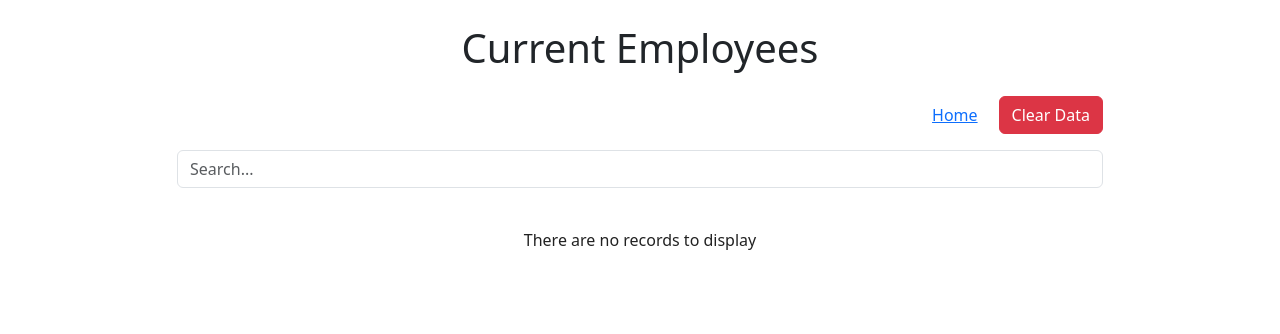
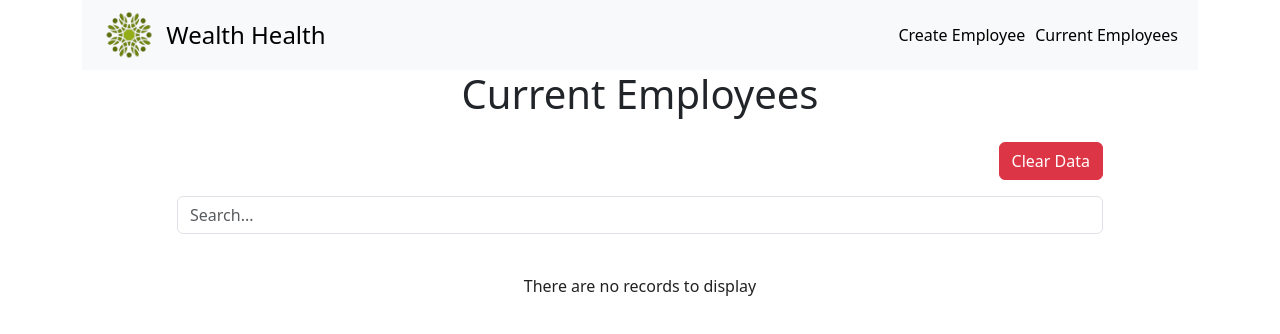
Before and after one commit to Ekkylibre/Wealth_Health, a React (Vite) app: page /ListEmployeePage in a window 1280 px wide. Shown: the top 334 px of the page. Built offline with nearby package versions, Linux system fonts and the light colour scheme.

Commit message:
🚧  Components > NavBar > Rework

```diff
--- /dev/null
+++ b/src/components/NavBar.jsx
@@ -0,0 +1,75 @@
+import { Link } from 'react-router-dom';
+import styled from 'styled-components';
+
+const NavBar = () => {
+  return (
+    <StyledNav>
+      <Container>
+        <Brand to="/">
+          <Logo src="./public/Logo.png" alt="Logo" />
+          <Title>Wealth Health</Title>
+        </Brand>
+
+        <StyledUl>
+          <StyledLi>
+            <Link to="/" className="nav-link">Create Employee</Link>
+          </StyledLi>
+          <StyledLi>
+            <Link to="/ListEmployeePage" className="nav-link">Current Employees</Link>
+          </StyledLi>
+        </StyledUl>
+      </Container>
+    </StyledNav>
+  );
+}
+
+export default NavBar;
+
+
+const StyledNav = styled.nav`
+  background-color: #f8f9fa;
+`;
+
+const Container = styled.div`
+  display: flex;
+  justify-content: space-between;
+  align-items: center;
+  padding: 10px 20px;
+`;
+
+const Logo = styled.img`
+  max-height: 50px;
+`;
+
+const Brand = styled(Link)`
+  display: flex;
+  align-items: center;
+  text-decoration: none;
+  color: #000;
+`;
+
+const Title = styled.span`
+  font-size: 1.5rem;
+  margin-left: 10px;
+`;
+
+const StyledUl = styled.ul`
+  display: flex;
+  list-style-type: none;
+  margin: 0;
+  padding: 0;
+`;
+
+const StyledLi = styled.li`
+  margin-left: 10px;
+
+  .nav-link {
+    text-decoration: none;
+    color: #000;
+    position: relative;
+
+    &:hover {
+      text-decoration: underline;
+    }
+  }
+`;
--- a/src/pages/CreateEmployeePage.jsx
+++ b/src/pages/CreateEmployeePage.jsx
@@ -1,19 +1,11 @@
 import { useState } from 'react';
-import { Link } from 'react-router-dom';
 import 'bootstrap/dist/css/bootstrap.min.css';
 import styled from 'styled-components';
 import DateInput from '../components/DateInput';
 import DropdownMenu from '../components/DropdownMenu';
 import { departments } from '../assets/data/departments';
 import { states } from '../assets/data/states';
-
-const StyledForm = styled.form`
-  /* Ajoute ici tes styles spécifiques au formulaire si nécessaire */
-`;
-
-const StyledFormGroup = styled.div`
-  margin-bottom: 1rem;
-`;
+import NavBar from '../components/NavBar';
 
 function CreateEmployeePage() {
   const [newEmployee, setNewEmployee] = useState({
@@ -60,11 +52,11 @@ function CreateEmployeePage() {
   };
 
   return (
-    <div className="container py-4">
+    <div className="container">
+      <NavBar />
       <h1 className="mb-4 text-center">HRnet</h1>
       <div className="row justify-content-center">
         <div className="col-md-8">
-          <Link to="/ListEmployeePage" className="d-block mb-3 text-center">View Current Employees</Link>
           <div className="card">
             <div className="card-body">
               <h2 className="card-title mb-4">Create Employee</h2>
@@ -133,16 +125,38 @@ function CreateEmployeePage() {
                   </div>
                 </div>
                 <div className="text-center">
-                  <button type="button" className="btn btn-primary" onClick={saveEmployee}>Save</button>
+                  <button type="button" className="btn btn-success" onClick={saveEmployee}>Save</button>
                 </div>
               </StyledForm>
             </div>
           </div>
         </div>
       </div>
-      <div id="confirmation" className="modal" style={{ display: 'none', position: 'fixed', top: '50%', left: '50%', transform: 'translate(-50%, -50%)', zIndex: '1050', backgroundColor: 'rgba(0, 0, 0, 0.5)', color: 'white', padding: '10px 20px', borderRadius: '5px' }}>Employee Created!</div>
+      <StyledConfirmation id="confirmation">Employee Created!</StyledConfirmation>
     </div>
   );
 }
 
 export default CreateEmployeePage;
+
+
+const StyledForm = styled.form`
+  /* Ajoute ici tes styles spécifiques au formulaire si nécessaire */
+`;
+
+const StyledFormGroup = styled.div`
+  margin-bottom: 1rem;
+`;
+
+const StyledConfirmation = styled.div`
+  display: none;
+  position: fixed;
+  top: 50%;
+  left: 50%;
+  transform: translate(-50%, -50%);
+  z-index: 1050;
+  background-color: rgba(0, 0, 0, 0.5);
+  color: white;
+  padding: 10px 20px;
+  border-radius: 5px;
+`;
--- a/src/pages/Error.jsx
+++ b/src/pages/Error.jsx
@@ -1,7 +1,19 @@
 function Error() {
   return (
-    <div>Error</div>
-  )
+    <div className="container mt-5">
+      <div className="row justify-content-center">
+        <div className="col-md-6">
+          <div className="card shadow">
+            <div className="card-body text-center">
+              <h1 className="display-4 text-danger">Erreur</h1>
+              <p className="lead">Une erreur est survenue. Veuillez réessayer plus tard.</p>
+              <a href="/" className="btn btn-success">Retour à la page d’accueil</a>
+            </div>
+          </div>
+        </div>
+      </div>
+    </div>
+  );
 }
 
-export default Error
+export default Error;
--- a/src/pages/ListEmployeePage.jsx
+++ b/src/pages/ListEmployeePage.jsx
@@ -1,7 +1,7 @@
 import { useEffect, useState } from 'react';
 import DataTable from 'react-data-table-component';
-import { Link } from 'react-router-dom';
 import { format } from 'date-fns';
+import NavBar from '../components/NavBar';
 
 const columns = [
   { name: 'First Name', selector: row => row.firstName, sortable: true },
@@ -54,12 +54,12 @@ function ListEmployeePage() {
   };
 
   return (
-    <div className="container py-4">
+    <div className="container">
+      <NavBar />
       <h1 className="mb-4 text-center">Current Employees</h1>
       <div className="row justify-content-center">
         <div className="col-md-10">
           <div className="text-end">
-            <Link to="/" className="btn btn-link">Home</Link>
             <button className="btn btn-danger ms-2" onClick={handleClearLocalStorage}>Clear Data</button>
           </div>
           <div className="input-group mt-3 mb-3">
```
